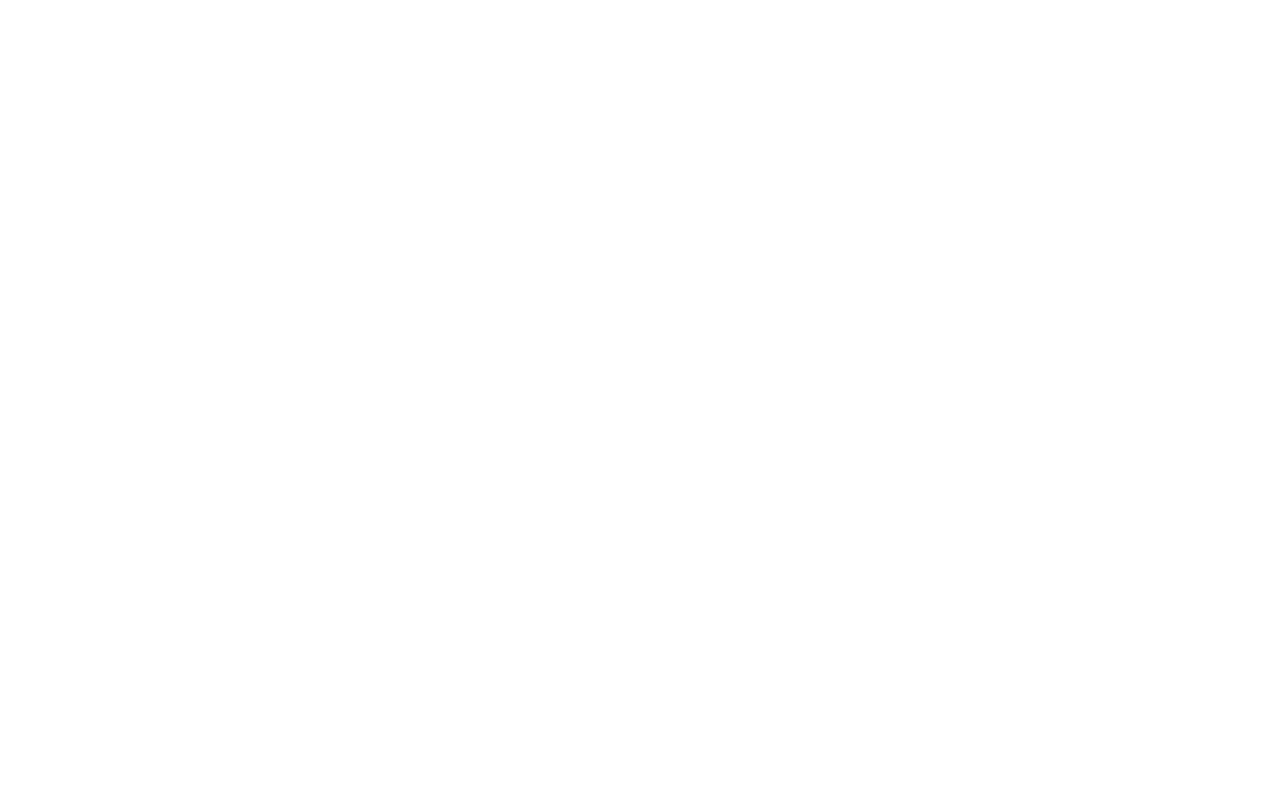
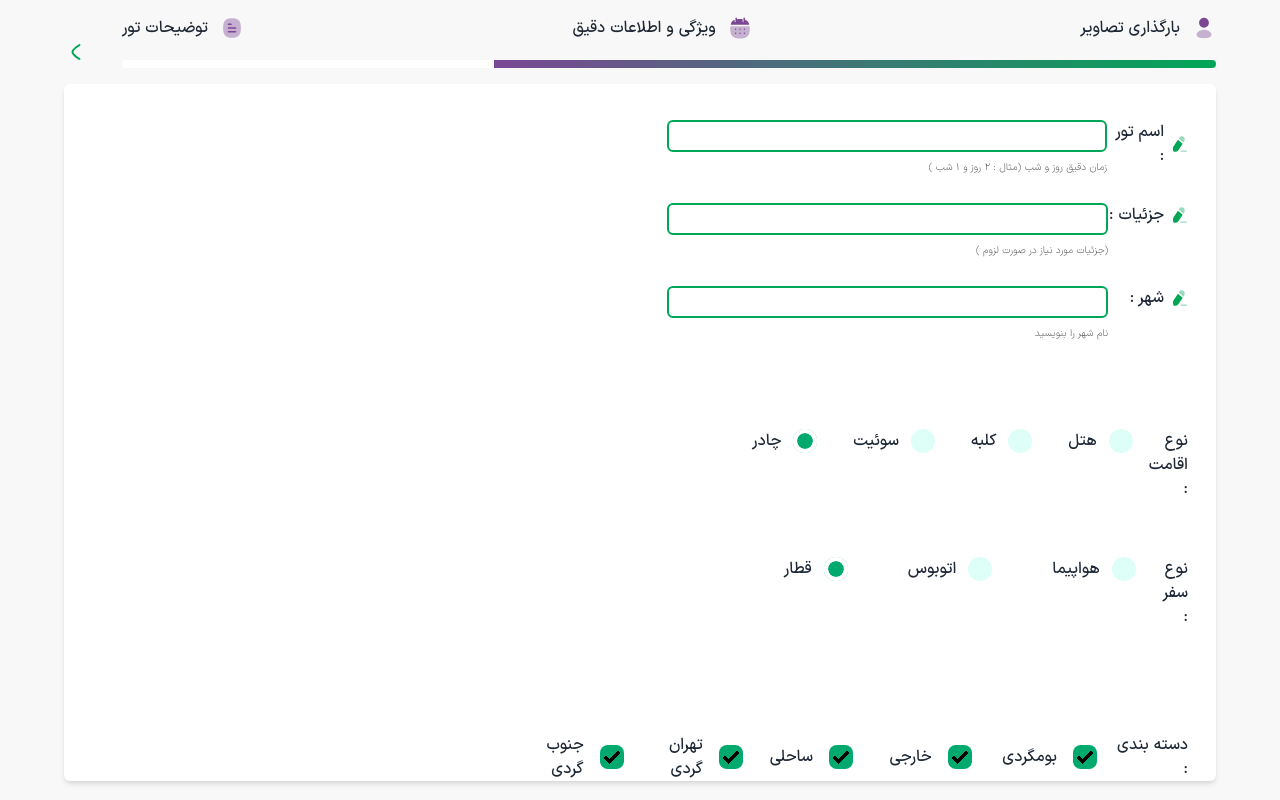
Before and after one commit to mahtabkhajir1376/Tourist_Project, a Next.js app: page /add_tours/02 in a window 1280 px wide. Built offline with nearby package versions, Linux system fonts and the light colour scheme.

Commit message:
create add tour page two in admin-dashboard

```diff
--- a/src/app/add_tours/02/page.tsx
+++ b/src/app/add_tours/02/page.tsx
@@ -1,9 +1,27 @@
-import React from 'react'
+import React from 'react';
+import ProgressBar from '@/components/dashboard/tours/ProgressBar';
+import TourInformationEdit from '@/components/dashboard/tours/tour-detail 02/TourInformationEdit';
+import Link from 'next/link';
+import Button from '@/components/landing/Button';
 
 function page() {
   return (
-    <div></div>
+    <div className='font-iransansNumber w-full  h-lvh  overflow-y-auto bg-[#F8F8F8]'>
+        <ProgressBar value='w-[66%]'/>
+        <TourInformationEdit/>
+        <Link href="/add_tours/03" className="flex flex-row justify-end items-center w-[90%] mx-auto mt-28 mb-10 ">
+        <Button
+          bgColor="bg-[#01A657]"
+          borderRadius="rounded-md"
+          fontSize="font-medium 2xl:text-sm xl:text-sm md:text-xs lg:text-sm font-iransansNumber "
+          titleBtn="ثبت و ادامه"
+          width="2xl:w-[16%] xl:w-[16%] md:w-[25%] lg:w-[23%] h-10"
+          padding="px-6 py-2"
+          textColor="text-white"
+        />
+        </Link>
+    </div>
   )
 }
 
-export default page
+export default page;
--- a/src/app/add_tours/page.tsx
+++ b/src/app/add_tours/page.tsx
@@ -9,7 +9,7 @@
 function page() {
   return (
     <div className="font-iransans  w-full relative h-lvh  overflow-y-auto bg-[#F8F8F8]">
-      <ProgressBar />
+      <ProgressBar value="w-[33%]" />
       <GallaryImageUplode />
       <UplodeStoryBanner />
       <div className="flex flex-row justify-between items-end w-[88.5%] mx-auto mt-28 mb-10 ">
--- a/src/app/globals.css
+++ b/src/app/globals.css
@@ -127,6 +127,8 @@
   -webkit-appearance: none;
   margin: 0;
 }
+
+
 input[type=number] {
   -moz-appearance: textfield;
 }
--- a/src/components/Dashboard/banners/first_banners/Category.tsx
+++ b/src/components/Dashboard/banners/first_banners/Category.tsx
@@ -1,7 +1,7 @@
 import React from "react";
 import { RadioOption } from "@/components/showlist/TravelCategory";
 
-const categories: RadioOption[] = [
+export const categories: RadioOption[] = [
   { label: "بومگردی", value: "eco" },
   { label: "خارجی", value: "foreign" },
   { label: "ساحلی", value: "beach" },
--- a/src/components/Dashboard/tours/ProgressBar.tsx
+++ b/src/components/Dashboard/tours/ProgressBar.tsx
@@ -1,7 +1,12 @@
 import React from "react";
 
 
-const ProgressBar = () => {
+interface Props {
+  value:string
+}
+
+
+const ProgressBar:React.FC<Props> = ({value}) => {
   const titles = [
     { icon: "/svg/purpuleperson.svg", title: "بارگذاری تصاویر" },
     { icon: "/svg/dashboard/calender.svg", title: "ویژگی و اطلاعات دقیق" },
@@ -26,7 +31,7 @@
           })}
         </div>
         <div className="mt-5 h-2 bg-white rounded-full w-full overflow-hidden">
-          <div className="h-full bg-gradient-to-r w-[33%] from-[#7B4794]  to-[#01A657]"></div>
+          <div className={`h-full bg-gradient-to-r ${value} from-[#7B4794]  to-[#01A657]`}></div>
         </div>
       </div>
       <img
--- /dev/null
+++ b/src/components/Dashboard/tours/tour-detail 02/InputFields.tsx
@@ -0,0 +1,40 @@
+import React from "react";
+
+interface InputData {
+  title: string;
+  describtion: string;
+}
+
+type Input = InputData[];
+
+const InputFields = () => {
+  const inputData: Input = [
+    {
+      title: "اسم تور :",
+      describtion: "زمان دقیق روز و شب (مثال : 2 روز و 1 شب )",
+    },
+    { title: "جزئیات :", describtion: " (جزئیات مورد نیاز در صورت لزوم )" },
+    { title: "شهر :", describtion: "نام شهر را بنویسید" },
+  ];
+
+  return (
+    <div className="pt-9 pr-6">
+      {inputData.map((item, index) => {
+        return (
+          <div key={index} className="flex flex-row justify-between items-start font-iransansNumber w-[46.5%] mb-5">
+            <div className="flex flex-row justify-between items-center ">
+            <img src="/svg/dashboard/Edit_green_icon.svg" alt="" className="w-6 h-6" />
+            <span className="text-base font-medium mr-1">{item.title}</span>
+            </div>
+            <div className="flex flex-col w-[84%]">
+              <input type="text" className="border-2 border-[#01A657] rounded-md px-2 text-sm py-1 outline-none" />
+              <span className="text-[10px] font-light text-[#707070] py-2">{item.describtion}</span>
+            </div>
+          </div>
+        );
+      })}
+    </div>
+  );
+};
+
+export default InputFields;
--- /dev/null
+++ b/src/components/Dashboard/tours/tour-detail 02/TourInformationEdit.tsx
@@ -0,0 +1,22 @@
+import React from "react";
+import InputFields from "./InputFields";
+import TripType from "./TripType";
+
+
+
+
+
+const TourInformationEdit = () => {
+
+
+
+
+  return (
+    <div className="bg-white shadow-md w-[90%] mx-auto my-4 h-[697px] rounded-md">
+      <InputFields />
+      <TripType/>
+    </div>
+  );
+};
+
+export default TourInformationEdit;
--- /dev/null
+++ b/src/components/Dashboard/tours/tour-detail 02/TripType.tsx
@@ -0,0 +1,96 @@
+import React from "react";
+import { categories } from "../../banners/first_banners/Category";
+
+interface ItemTypeStay {
+  id: number;
+  name: string;
+  value: string;
+}
+
+type TypeStay = ItemTypeStay[];
+
+const TripType: React.FC = () => {
+  const typeStay: TypeStay = [
+    { id: 1, name: "هتل", value: "hotel" },
+    { id: 2, name: "کلبه", value: "cottage" },
+    { id: 3, name: "سوئیت", value: "Suite" },
+    { id: 4, name: "چادر", value: "tent" },
+  ];
+  const tripType: TypeStay = [
+    { id: 1, name: "هواپیما", value: "airpalne" },
+    { id: 2, name: "اتوبوس", value: "bus" },
+    { id: 3, name: "قطار", value: "trani" },
+  ];
+
+  return (
+    <div className="mt-20">
+      <div className="flex flex-row justify-start items-start w-[40%] pr-7">
+        <span className="text-base font-medium">نوع اقامت :</span>
+        {typeStay.map((item, index) => {
+          return (
+            <label
+              key={index}
+              className="flex items-center w-1/2 sm:w-auto mb-2 mx-4"
+            >
+              <input
+                type="radio"
+                value={item.value}
+                name="radio-5"
+                className="radio radio-success bg-[#DDFFF8] border-none"
+                defaultChecked
+              />
+              <span className="ml-1 text-base font-medium mr-3">
+                {item.name}
+              </span>
+            </label>
+          );
+        })}
+      </div>
+      <div className="flex flex-row justify-start items-start w-[40%] pr-7 mt-14 ">
+        <span className="text-base font-medium">نوع سفر :</span>
+        {tripType.map((item, index) => {
+          return (
+            <label
+              key={index}
+              className="flex items-center w-1/2 sm:w-auto mb-2 mx-7 "
+            >
+              <input
+                type="radio"
+                value={item.value}
+                name="radio-6"
+                className="radio radio-success bg-[#DDFFF8] border-none"
+                defaultChecked
+              />
+              <span className="ml-1 text-base font-medium mr-3">
+                {item.name}
+              </span>
+            </label>
+          );
+        })}
+      </div>
+      <div className="flex flex-row  justify-between       text-base font-medium  items-start h-32   w-[61%] mt-20 py-6 pr-7">
+        <span className="text-base font-medium">دسته بندی  :</span>
+        <div className="flex flex-row flex-wrap justify-around items-center w-[90%]">
+          {categories.map((item, index) => {
+            return (
+              <label
+                key={index}
+                className="flex items-center justify-center mb-5 2xl:text-base xl:text-base md:text-[10px] lg:text-sm font-medium 2xl:w-[17%] xl:w-[17%] md:w-[17%]"
+              >
+                <input
+                  type="checkbox"
+                  value={item.value}
+                  className="checkbox checkbox-success w-6 h-6 text-white bg-[#DDFFF8] border-none  ml-4 md:w-4 md:h-4 lg:w-6 lg:h-6 cu"
+                  defaultChecked
+                />
+                {item.label}
+              </label>
+            );
+          })}
+        </div>
+      </div>
+    </div>
+  );
+};
+
+export default TripType;
--- a/src/components/showlist/ShowListCart.tsx
+++ b/src/components/showlist/ShowListCart.tsx
@@ -29,7 +29,7 @@
 
 
 const fetchCardlist =async(): Promise<Card[]>=>{
-  const response =await axios.get<Card[]>('http://mokhtari.v1r.ir/SafarJoo/api/trip');
+  const response =await axios.get<Card[]>('http://safarjoo.kavir-host-sub.ir/api/trip');
   return response.data;
 }
 
```
